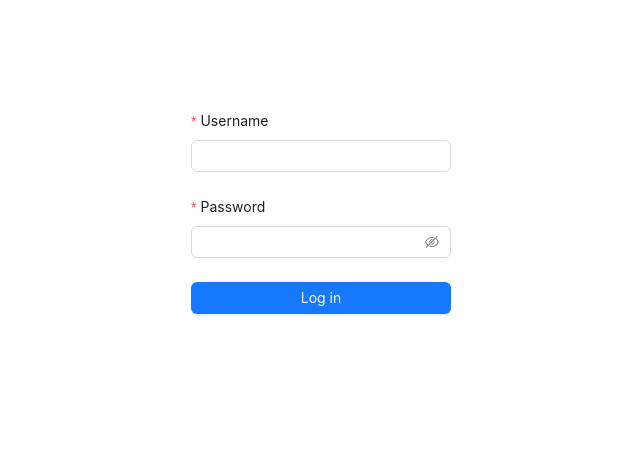
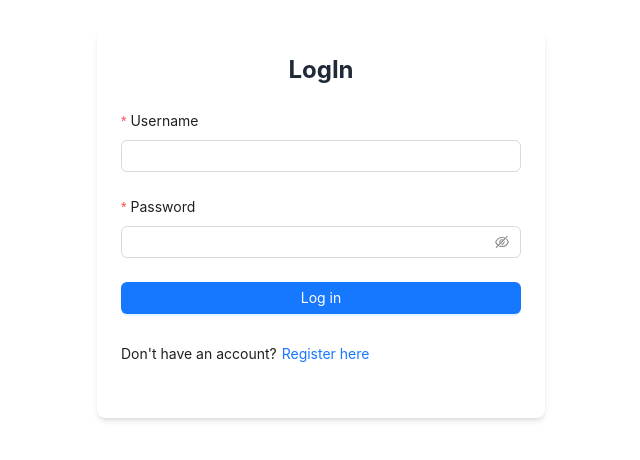
Before and after one commit to ddfadela/planFlow-frontend, a React (Create React App) app: page /login in a window 1280 px wide. Shown: the part 176-636 px from the top of the page, without its empty margins (319-959 px from the left). Built offline with nearby package versions, Linux system fonts and the light colour scheme.

Commit message:
feat: protect routes

```diff
--- a/src/App.js
+++ b/src/App.js
@@ -1,15 +1,26 @@
-import { BrowserRouter, Routes, Route } from "react-router-dom";
+import { Navigate, BrowserRouter, Routes, Route } from "react-router-dom";
 import LoginPage from "../src/pages/LoginPage";
 import RegisterPage from "../src/pages/RegisterPage";
 import Dashboard from "../src/pages/Dashboard";
+import { PrivateRoute, PublicRoute } from "./components/ProtectedRoutes";
 
 const App = () => {
   return (
     <BrowserRouter>
       <Routes>
-        <Route path="/login" element={<LoginPage />} />
-        <Route path="/register" element={<RegisterPage />} />
-        <Route path="/dashboard" element={<Dashboard />} />
+        {/* Public Routes */}
+        <Route element={<PublicRoute />}>
+          <Route path="/login" element={<LoginPage />} />
+          <Route path="/register" element={<RegisterPage />} />
+        </Route>
+
+        {/* Protected Routes */}
+        <Route element={<PrivateRoute />}>
+          <Route path="/dashboard" element={<Dashboard />} />
+        </Route>
+
+        {/* Default redirect */}
+        <Route path="*" element={<Navigate to="/login" replace />} />
       </Routes>
     </BrowserRouter>
   );
--- a/src/components/LoginForm.jsx
+++ b/src/components/LoginForm.jsx
@@ -1,4 +1,4 @@
-import { Form, Input, Button, Checkbox, message } from "antd";
+import { Form, Input, Button, message, Typography } from "antd";
 import { useNavigate } from "react-router-dom";
 import { useState } from "react";
 import fetchApi from "../utils/api";
@@ -25,6 +25,11 @@ const LoginForm = () => {
   };
 
   return (
+    <div className="max-w-md w-full p-6 bg-white rounded-lg shadow-md">
+      <h2 className="text-2xl font-bold mb-6 text-center text-gray-800">
+        LogIn
+      </h2>
+
       <Form
         name="login"
         onFinish={onFinish}
@@ -54,7 +59,21 @@ const LoginForm = () => {
             Log in
           </Button>
         </Form.Item>
+
+        <Form.Item>
+          <Typography.Text>
+            Don't have an account?{" "}
+            <Button
+              type="link"
+              onClick={() => navigate("/register")}
+              className="p-0 h-auto"
+            >
+              Register here
+            </Button>
+          </Typography.Text>
+        </Form.Item>
       </Form>
+    </div>
   );
 };
 
--- /dev/null
+++ b/src/components/ProtectedRoutes.js
@@ -0,0 +1,21 @@
+import { Navigate, Outlet } from "react-router-dom";
+
+const PrivateRoute = () => {
+  const token = localStorage.getItem("authToken");
+  if (!token) {
+    return <Navigate to="/login" replace />;
+  }
+
+  return <Outlet />;
+};
+
+const PublicRoute = () => {
+  const token = localStorage.getItem("authToken");
+  if (token) {
+    return <Navigate to="/dashboard" replace />;
+  }
+
+  return <Outlet />;
+};
+
+export { PrivateRoute, PublicRoute };
--- a/src/pages/Dashboard.jsx
+++ b/src/pages/Dashboard.jsx
@@ -1,5 +1,5 @@
-import { Layout, Button, Drawer } from "antd";
-import { Link } from "react-router-dom";
+import { Layout, Button, Drawer, message } from "antd";
+import { Link, useNavigate } from "react-router-dom";
 import {
   AppstoreAddOutlined,
   EditOutlined,
@@ -7,11 +7,13 @@ import {
   MenuOutlined,
 } from "@ant-design/icons";
 import { useState } from "react";
+import fetchApi from "../utils/api";
 
 const { Header, Content } = Layout;
 
 const Dashboard = () => {
   const [drawerVisible, setDrawerVisible] = useState(false);
+  const navigate = useNavigate();
 
   const showDrawer = () => {
     setDrawerVisible(true);
@@ -19,6 +21,19 @@ const Dashboard = () => {
 
   const closeDrawer = () => {
     setDrawerVisible(false);
+  };
+
+  const handleLogout = async () => {
+    try {
+      await fetchApi("/logout/", "POST");
+
+      localStorage.removeItem("authToken");
+      message.success("Logged out successfully!");
+      navigate("/login");
+    } catch (error) {
+      console.error("Error during logout:", error.message);
+      message.error("Failed to logout. Please try again.");
+    }
   };
 
   return (
@@ -45,8 +60,9 @@ const Dashboard = () => {
               type="text"
               icon={<LogoutOutlined />}
               className="text-white hover:text-gray-200"
+              onClick={handleLogout}
             >
-              <Link to="/logout">Logout</Link>
+              Logout
             </Button>
           </div>
           <Button
@@ -80,9 +96,10 @@ const Dashboard = () => {
           <Button
             type="text"
             className="w-full text-left flex items-center space-x-2"
+            onClick={handleLogout}
           >
             <LogoutOutlined />
-            <Link to="/logout">Logout</Link>
+            Logout
           </Button>
         </Drawer>
         <Content className="p-6">
--- a/src/utils/api.js
+++ b/src/utils/api.js
@@ -2,11 +2,17 @@ const fetchApi = async (endpoint, method, body = null) => {
   const baseUrl = process.env.API_URL || "http://localhost:8000/api";
 
   try {
+    const authToken = localStorage.getItem("authToken");
+    const headers = {
+      "Content-Type": "application/json",
+    };
+    if (authToken) {
+      headers.Authorization = `Token ${authToken}`;
+    }
+
     const response = await fetch(`${baseUrl}${endpoint}`, {
       method,
-      headers: {
-        "Content-Type": "application/json",
-      },
+      headers,
       body: body ? JSON.stringify(body) : null,
     });
 
```
Lines whose indentation alone changed are shown as unchanged.
